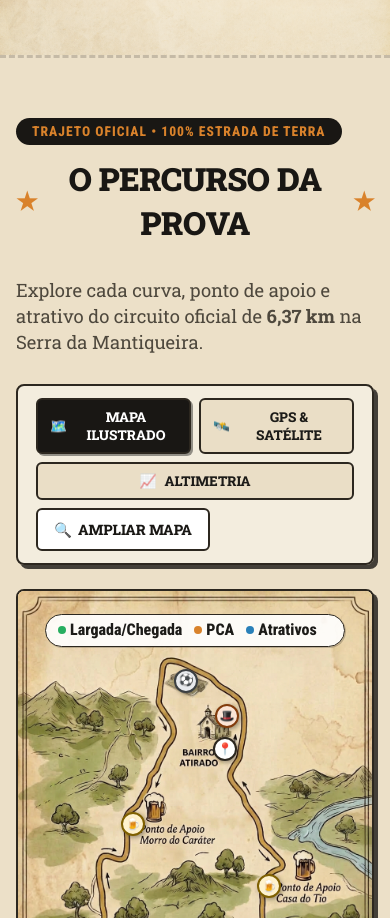
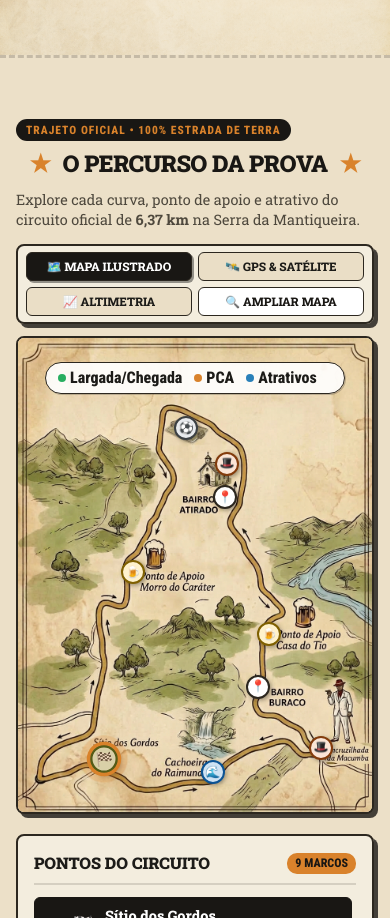
Before and after one commit to GabrielGSD/beer-run-dos-gordos, a Vue app: page / in a window 390 px wide. Shown: the part 2486-3404 px from the top of the page. Built offline with nearby package versions, Linux system fonts and the light colour scheme.

Commit message:
Refactor: melhoria no layout dos botoes

```diff
--- a/src/components/RouteSection.vue
+++ b/src/components/RouteSection.vue
@@ -39,6 +39,7 @@
             <span class="tab-icon">📈</span>
             <span>ALTIMETRIA</span>
           </button>
+
           <button @click="openFullscreen = true" class="btn-action-outline">
             <span>🔍</span>
             <span>AMPLIAR MAPA</span>
@@ -980,32 +981,36 @@ onMounted(() => {
   display: flex;
   justify-content: space-between;
   align-items: center;
-  padding: 12px 18px;
+  padding: 8px 12px;
   border-radius: 8px;
-  margin-bottom: 24px;
-  flex-wrap: wrap;
-  gap: 14px;
+  margin-bottom: 16px;
+  width: 100%;
+  box-sizing: border-box;
 }
 
 .view-switch-tabs {
   display: flex;
+  align-items: center;
   gap: 8px;
+  width: 100%;
 }
 
 .tab-btn {
   display: inline-flex;
   align-items: center;
-  gap: 8px;
+  justify-content: center;
+  gap: 6px;
   background-color: rgba(228, 213, 183, 0.6);
   color: var(--text-dark);
   font-family: var(--font-slab);
   font-weight: 800;
-  font-size: 0.95rem;
-  padding: 10px 18px;
-  border: 2px solid var(--accent-border);
+  font-size: 0.88rem;
+  padding: 8px 14px;
+  border: 1.5px solid var(--accent-border);
   border-radius: 6px;
   cursor: pointer;
   transition: all 0.2s ease;
+  white-space: nowrap;
 }
 
 .tab-btn:hover {
@@ -1028,17 +1033,20 @@ onMounted(() => {
 .btn-action-outline {
   display: inline-flex;
   align-items: center;
+  justify-content: center;
   gap: 6px;
   background-color: #ffffff;
   color: var(--accent-dark);
   font-family: var(--font-slab);
   font-weight: 800;
-  font-size: 0.9rem;
-  padding: 10px 16px;
-  border: 2px solid var(--accent-border);
+  font-size: 0.85rem;
+  padding: 8px 14px;
+  border: 1.5px solid var(--accent-border);
   border-radius: 6px;
   cursor: pointer;
   transition: all 0.15s ease;
+  margin-left: auto;
+  white-space: nowrap;
 }
 
 .btn-action-outline:hover {
@@ -2026,19 +2034,54 @@ onMounted(() => {
   }
 
   .route-controls-bar {
-    flex-direction: column;
-    align-items: stretch;
+    padding: 6px 8px;
+    margin-bottom: 12px;
   }
 
   .view-switch-tabs {
-    flex-wrap: wrap;
-  }
-
-  .tab-btn {
-    flex: 1;
+    display: grid;
+    grid-template-columns: repeat(2, 1fr);
+    gap: 6px;
+    width: 100%;
+  }
+
+  .tab-btn,
+  .btn-action-outline {
+    width: 100%;
+    margin-left: 0;
+    padding: 7px 6px;
+    font-size: 0.78rem;
+    gap: 4px;
     justify-content: center;
-    font-size: 0.85rem;
-    padding: 8px 12px;
+    text-align: center;
+  }
+}
+
+@media (max-width: 480px) {
+  .tab-btn,
+  .btn-action-outline {
+    font-size: 0.74rem;
+    padding: 6px 4px;
+    gap: 3px;
+  }
+
+  .section-header {
+    margin-bottom: 14px;
+  }
+
+  .section-badge {
+    font-size: 0.72rem;
+    padding: 3px 10px;
+    margin-bottom: 6px;
+  }
+
+  .section-title {
+    font-size: 1.45rem;
+    margin-bottom: 0.6rem;
+  }
+
+  .section-subtitle {
+    font-size: 0.9rem;
   }
 }
 </style>
```
